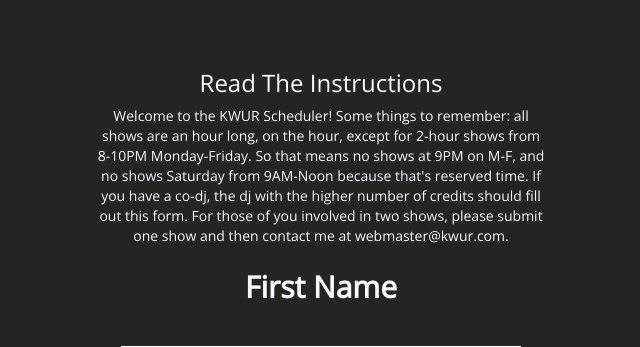
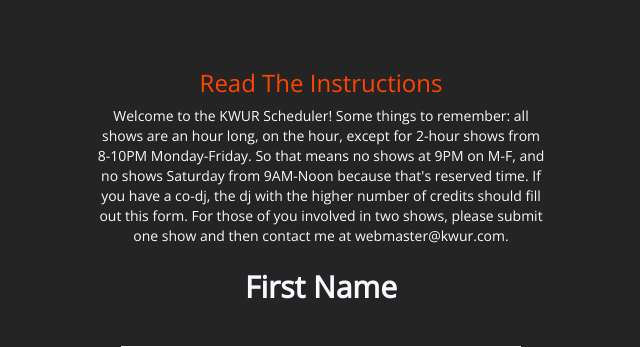
Before and after one commit to kwur/kwur-scheduler, a Django app: page / in a window 1280 px wide. Shown: the part 173-520 px from the top of the page, without its empty margins (319-959 px from the left). Run offline with Django 3.2, Linux system fonts and the light colour scheme; parts of the project's set-up code (start-up, migrations or seed data) failed here and were passed over; some libraries are stand-ins or nearby versions.

Commit message:
cascades

```diff
--- a/scheduler/static/scheduler/style.css
+++ b/scheduler/static/scheduler/style.css
@@ -11,10 +11,6 @@
 
 h1, h3 {
 	text-align: center;
-}
-
-h3 {
-	color: orangered;
 }
 
 form {
@@ -47,6 +43,10 @@
 label, option, select, p, h3, h1, a, td, li {
 	color: #F8F8FF;
 	font-family: 'Open Sans', sans-serif;
+}
+
+h3 {
+	color: orangered;
 }
 
 .thanks {
```
